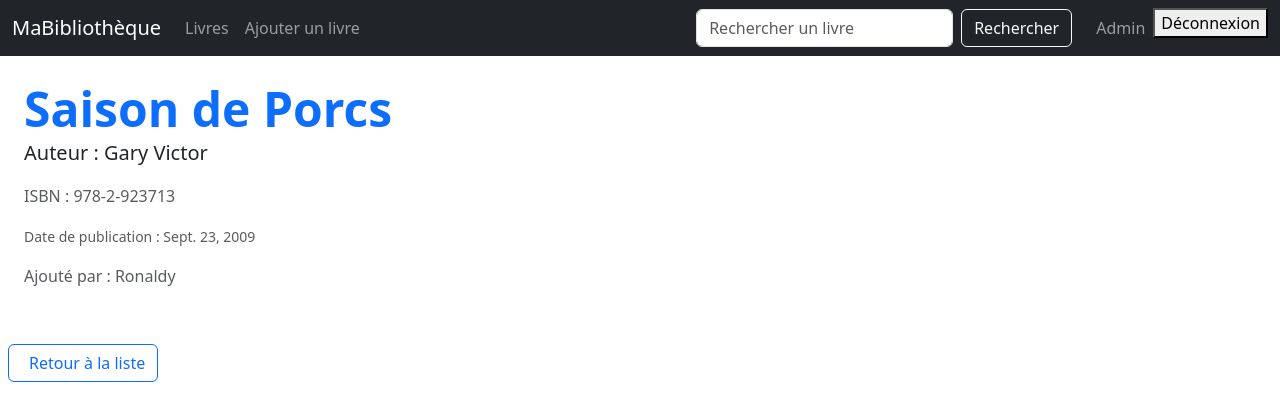
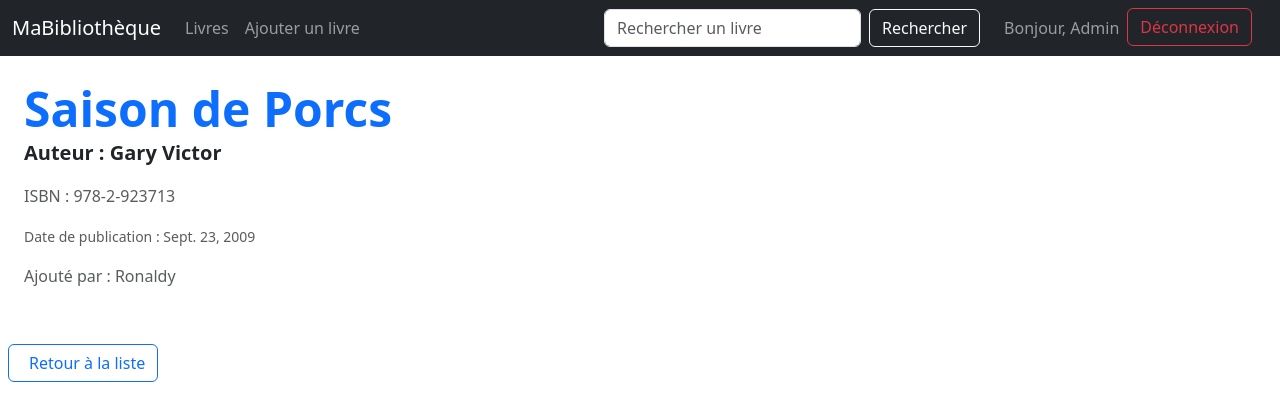
Before and after one commit to Ronaldy02/Projet-final-du-Cours-d-application-Web, a Django app: page /livre/1/detail/ in a window 1280 px wide. Shown: the top 420 px of the page. Run offline with Django 5.2, Linux system fonts and the light colour scheme; a user stored in the database is signed in; data comes from the database, SQL or seed files in the repository; both versions use the stored data as it was after the commit; some libraries are stand-ins or nearby versions.

Commit message:
ajustement

```diff
--- a/gestion_bibliotheque/bibliotheque/templates/bibliotheque/livre_detail.html
+++ b/gestion_bibliotheque/bibliotheque/templates/bibliotheque/livre_detail.html
@@ -45,12 +45,12 @@
                 <ul class="navbar-nav">
                     {% if user.is_authenticated %}
                     <li class="nav-item">
-                        <a class="nav-link">{{ user.username }}</a>
+                        <a class="nav-link">Bonjour, {{ user.username }}</a>
                     </li>
                     <li class="nav-item" >
-                        <form method='post' action="{% url 'logout' %}">
+                        <form class='d-flex me-3' method='post' action="{% url 'logout' %}">
                             {% csrf_token %}
-                            <button type="submit"> Déconnexion</button>
+                            <button class="btn btn-outline-danger" type="submit">Déconnexion</button>
                         </form>
                     </li>
                     {% else %}
@@ -69,7 +69,7 @@
 <div class="carte p-4 mb-4">
     <h1 class="card-title display-5 fw-bold text-primary">{{ livre.titre }}</h1>
 
-    <p class="card-text lead">Auteur : {{ livre.auteur }}</p>
+    <p class="card-text lead fw-bold">Auteur : {{ livre.auteur }}</p>
     <p class="card-text text-muted">ISBN : {{ livre.isbn }}</p>
     <p class="card-text text-muted">
         <small>Date de publication : {{ livre.date_publication }}</small>
```
Also changed, not shown: gestion_bibliotheque/bibliotheque/templates/bibliotheque/livre_form.html (+5 -5 lines), gestion_bibliotheque/db.sqlite3.
